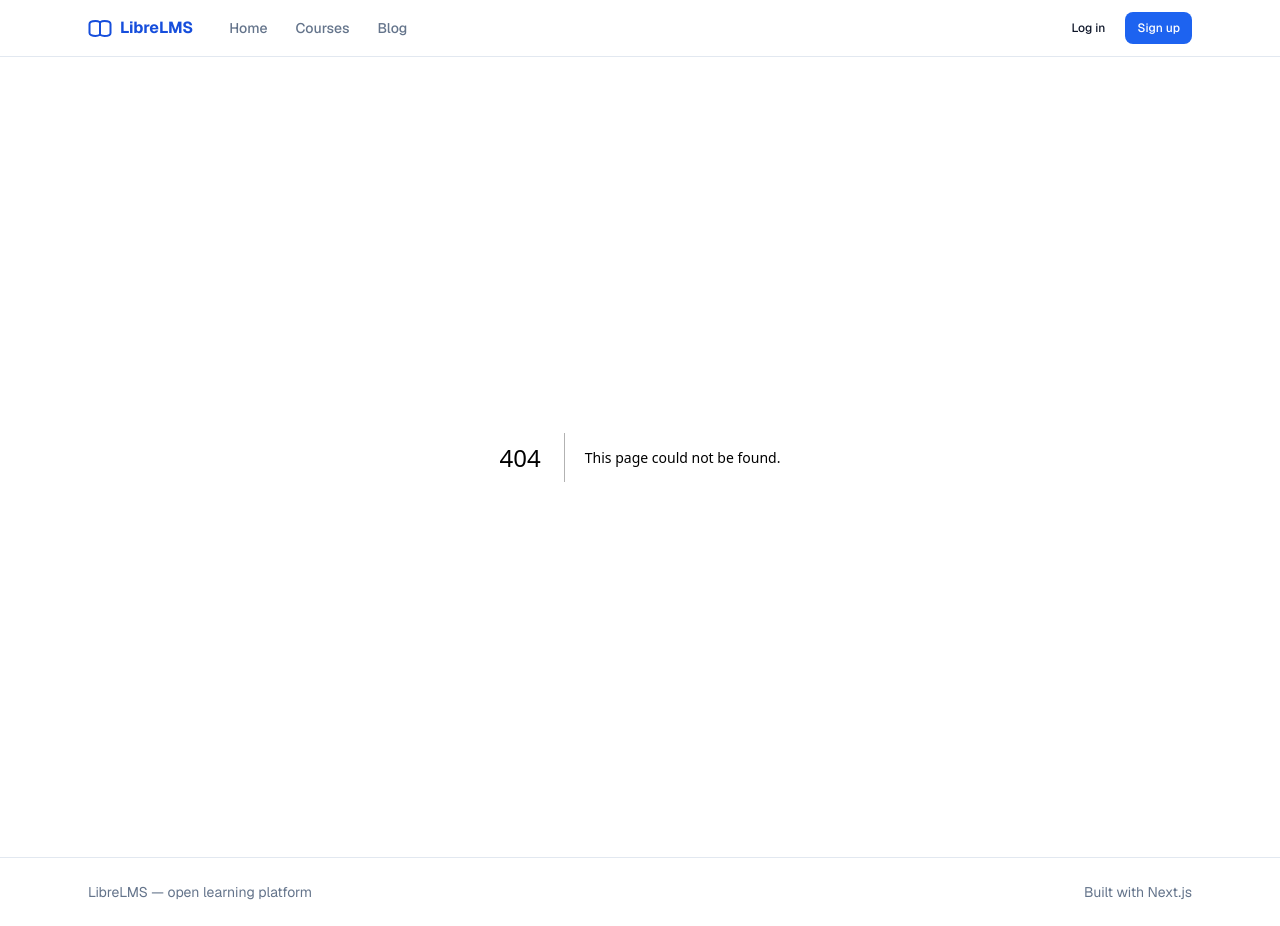
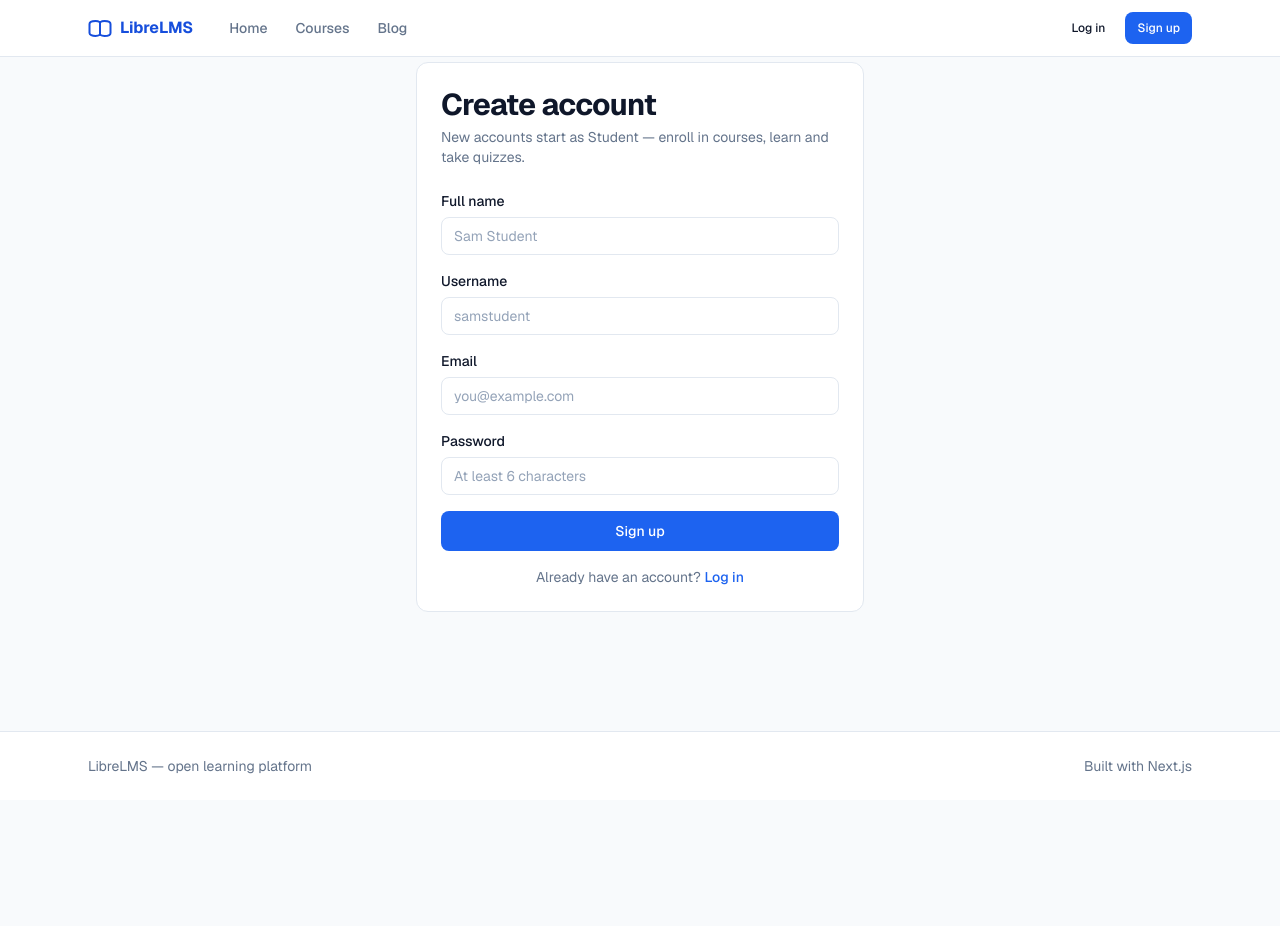
Before and after one commit to saifshahriar/librelms-web, a Next.js app: page /register in a window 1280 px wide. Before the commit this address had no page. After the commit the page ends 800 px from the top, so only its background shows below. Built offline with nearby package versions, Linux system fonts and the light colour scheme.

Commit message:
feat: register page

```diff
--- /dev/null
+++ b/src/app/register/page.tsx
@@ -0,0 +1,118 @@
+"use client";
+
+import Link from "next/link";
+import { useRouter } from "next/navigation";
+import { useState } from "react";
+import { Button } from "@/components/ui/button";
+import { Input } from "@/components/ui/input";
+import { Label } from "@/components/ui/label";
+import { useAuth } from "@/lib/auth-context";
+
+export default function RegisterPage() {
+	const { register } = useAuth();
+	const router = useRouter();
+	const [form, setForm] = useState({
+		fullName: "",
+		username: "",
+		email: "",
+		password: "",
+	});
+	const [error, setError] = useState<string | null>(null);
+	const [loading, setLoading] = useState(false);
+
+	function set<K extends keyof typeof form>(key: K, value: string) {
+		setForm((f) => ({ ...f, [key]: value }));
+	}
+
+	async function onSubmit(e: React.FormEvent) {
+		e.preventDefault();
+		setError(null);
+		setLoading(true);
+		try {
+			await register(form);
+			router.replace("/");
+		} catch (err) {
+			setError(
+				err instanceof Error
+					? err.message
+					: "Registration failed, try again",
+			);
+		} finally {
+			setLoading(false);
+		}
+	}
+
+	return (
+		<div className="container-page flex min-h-[70vh] items-center justify-center">
+			<div className="card-surface w-full max-w-md p-6">
+				<h1 className="text-page-title mb-1">Create account</h1>
+				<p className="mb-6 text-sm text-ink-muted">
+					New accounts start as Student — enroll in courses, learn and
+					take quizzes.
+				</p>
+				<form onSubmit={onSubmit} className="space-y-4">
+					<div>
+						<Label htmlFor="fullName">Full name</Label>
+						<Input
+							id="fullName"
+							value={form.fullName}
+							onChange={(e) => set("fullName", e.target.value)}
+							placeholder="Sam Student"
+							required
+						/>
+					</div>
+					<div>
+						<Label htmlFor="username">Username</Label>
+						<Input
+							id="username"
+							value={form.username}
+							onChange={(e) => set("username", e.target.value)}
+							placeholder="samstudent"
+							required
+						/>
+					</div>
+					<div>
+						<Label htmlFor="email">Email</Label>
+						<Input
+							id="email"
+							type="email"
+							value={form.email}
+							onChange={(e) => set("email", e.target.value)}
+							placeholder="you@example.com"
+							required
+						/>
+					</div>
+					<div>
+						<Label htmlFor="password">Password</Label>
+						<Input
+							id="password"
+							type="password"
+							minLength={6}
+							value={form.password}
+							onChange={(e) => set("password", e.target.value)}
+							placeholder="At least 6 characters"
+							required
+						/>
+					</div>
+					{error && (
+						<p className="rounded-lg bg-red-50 px-3 py-2 text-sm text-red-700">
+							{error}
+						</p>
+					)}
+					<Button type="submit" className="w-full" loading={loading}>
+						Sign up
+					</Button>
+				</form>
+				<p className="mt-4 text-center text-sm text-ink-muted">
+					Already have an account?{" "}
+					<Link
+						href="/login"
+						className="font-medium text-brand-600 hover:underline"
+					>
+						Log in
+					</Link>
+				</p>
+			</div>
+		</div>
+	);
+}
```
